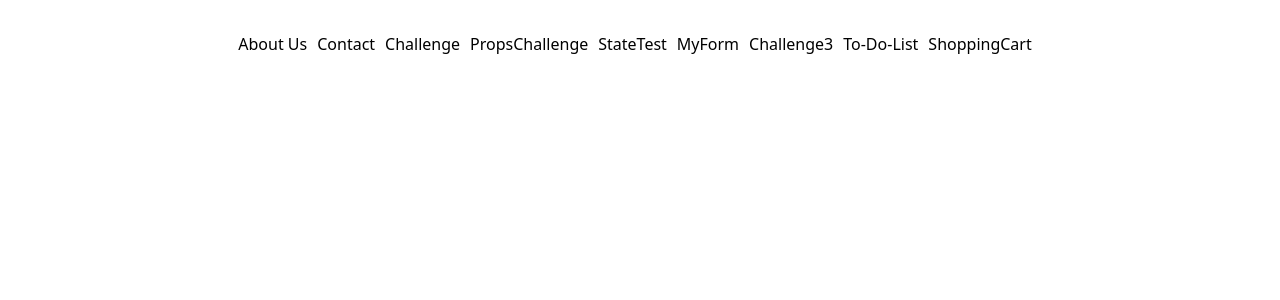
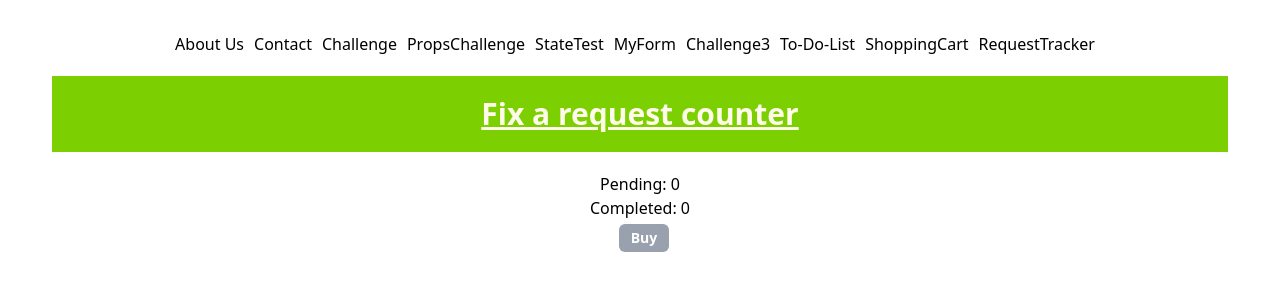
Before and after one commit to hero-Can/React-Js-Challenges, a React (Vite) app: page /requestTracker in a window 1280 px wide. Shown: the top 300 px of the page. Built offline with nearby package versions, Linux system fonts and the light colour scheme.

Commit message:
Request tracker

```diff
--- a/src/App.jsx
+++ b/src/App.jsx
@@ -13,6 +13,7 @@ import MyForm from "./MyForm";
 import Challenge3 from "./Challenge3";
 import ToDoList from './ToDoList';
 import ShoppingCart from './ShoppingCart';
+import RequestTracker from './RequestTracker';
 
 function App() {
 
@@ -47,6 +48,9 @@ function App() {
       <li style={{ marginRight: '10px' }}>
         <Link to="/shoppingCart">ShoppingCart</Link>
       </li>
+      <li style={{ marginRight: '10px' }}>
+        <Link to="/requestTracker">RequestTracker</Link>
+      </li>
     </ul>
 
 
@@ -60,6 +64,7 @@ function App() {
         <Route path="/challenge3" element={<Challenge3 />} />
         <Route path="/todolist" element={<ToDoList />} />
         <Route path="/shoppingCart" element={<ShoppingCart />} />
+        <Route path="/requestTracker" element={<RequestTracker />} />
       </Routes>
 
     </>
--- /dev/null
+++ b/src/RequestTracker.jsx
@@ -0,0 +1,43 @@
+import { useState } from "react";
+
+export default function RequestTracker() {
+  const [pending, setPending] = useState(0);
+  const [completed, setCompleted] = useState(0);
+
+  async function handleClick() {
+    setPending((p) => {
+      return p + 1;
+    });
+    await delay(3000);
+
+    setPending((p) => {
+      return p - 1;
+    });
+
+    setCompleted((c) => {
+      return c + 1;
+    });
+  }
+
+  return (
+    <>
+      <h1 className="text-3xl font-bold underline bg-lime-500 p-5 m-5 text-amber-50">
+        Fix a request counter
+      </h1>
+      <h3>Pending: {pending}</h3>
+      <h3>Completed: {completed}</h3>
+      <button
+        className="ml-2 bg-gray-400 hover:bg-gray-600 text-white px-3 py-1 rounded-md text-sm font-semibold transition duration-200 my-1"
+        onClick={handleClick}
+      >
+        Buy
+      </button>
+    </>
+  );
+}
+
+function delay(ms) {
+  return new Promise((resolve) => {
+    setTimeout(resolve, ms);
+  });
+}
```
